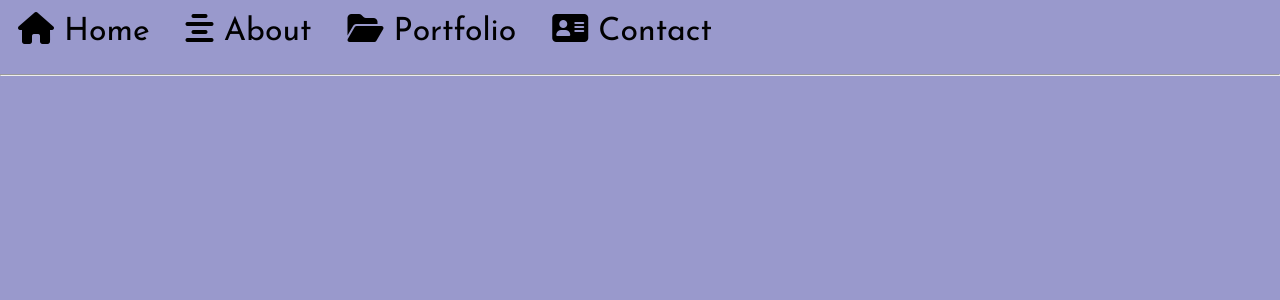
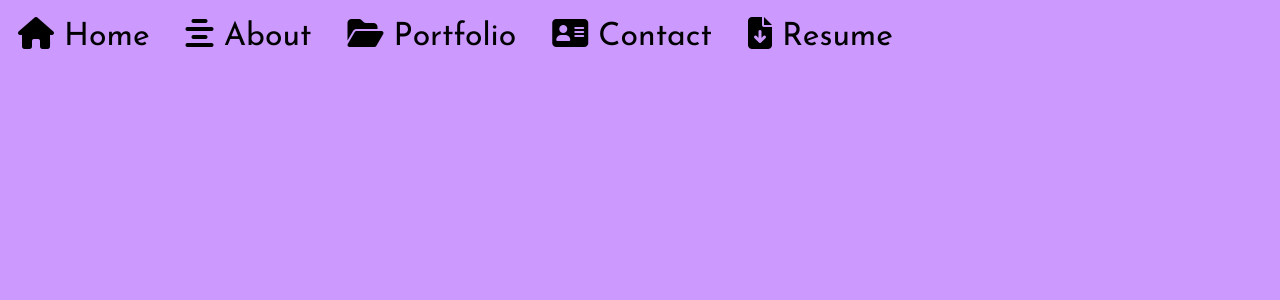
Before and after one commit to dowlingec/dowlingecodes, a React (Create React App) app: page / in a window 1280 px wide. Shown: the top 300 px of the page. Built offline with nearby package versions, Linux system fonts and the light colour scheme.

Commit message:
resume download link

```diff
--- a/src/App.css
+++ b/src/App.css
@@ -1,6 +1,6 @@
 body {
   margin: 0;
-  background: #9999CC;
+  background: #CC99FF;
   /* /* background: rgb(12,8,94); */
   /* background: linear-gradient(180deg, rgb(6, 7, 55) 0%, rgb(43, 13, 83) 98%) no-repeat center fixed; */
   background-size: cover;
@@ -27,7 +27,10 @@ body {
 .nav-bar {
   /* display: flexbox; */
   justify-content: space-evenly;
-  width: 100%
+  width: 100%;
+  margin-top: 5px;
+  margin-bottom: 5px;
+  padding: 0;
 }
 
 .home-whole {
@@ -43,7 +46,7 @@ h1 {
   font-size: 10em;
   margin: 0;
   /* font-weight: 100; */
-  text-shadow: 8px 8px 3px rgb(255, 255, 255);
+  /* text-shadow: 8px 8px 3px rgb(255, 255, 255); */
 }
 
 h2 {
@@ -55,7 +58,7 @@ h3 {
   font-size: 8em;
   margin: 0;
   font-style: italic;
-  text-shadow: 8px 8px 3px white;
+  /* text-shadow: 8px 8px 3px white; */
 }
 
 h4 {
@@ -73,7 +76,7 @@ h6 {
 }
 
 i:hover {
-  text-shadow: 8px 8px 3px rgb(255, 255, 255);
+  text-shadow: 1.5px 1.5px 1.5px rgb(255, 255, 255);
 }
 
 /* .about {
--- a/src/components/NavBar.js
+++ b/src/components/NavBar.js
@@ -29,7 +29,8 @@ function NavBar() {
                 <NavLink activeClassName="active" to="/contact" exact style={linkStyles} activeStyle={{ textShadow: "1.5px 1.5px 1.5px white"}}>
                 <i class="fa-solid fa-address-card"></i> Contact
                 </NavLink>
-                <hr></hr>
+                <a href="https://docs.google.com/document/d/1iB2wZfiEI73TRKqixvNwM-io5t019rjMuoJJRYKSEoA/edit?usp=sharing" activeClassName="active" style={linkStyles} activeStyle={{ textShadow: "1.5px 1.5px 1.5px white"}} target="_blank"> <i class="fa-solid fa-file-arrow-down"></i> Resume</a>
+                {/* <hr></hr> */}
         </div>)
 }
 
```
